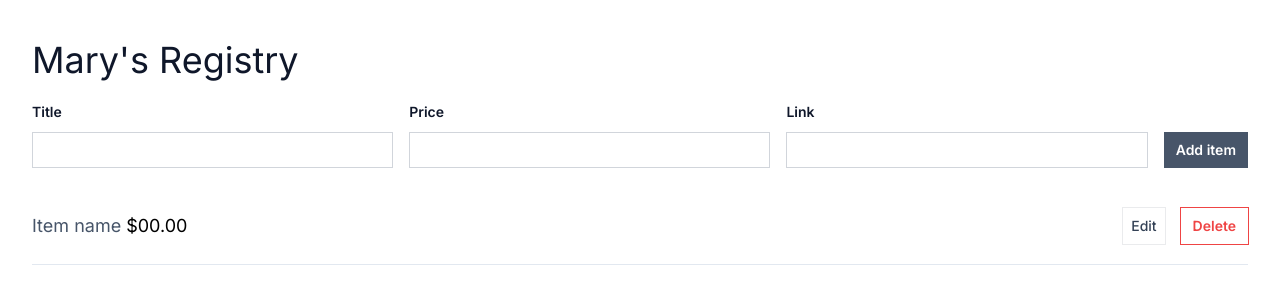
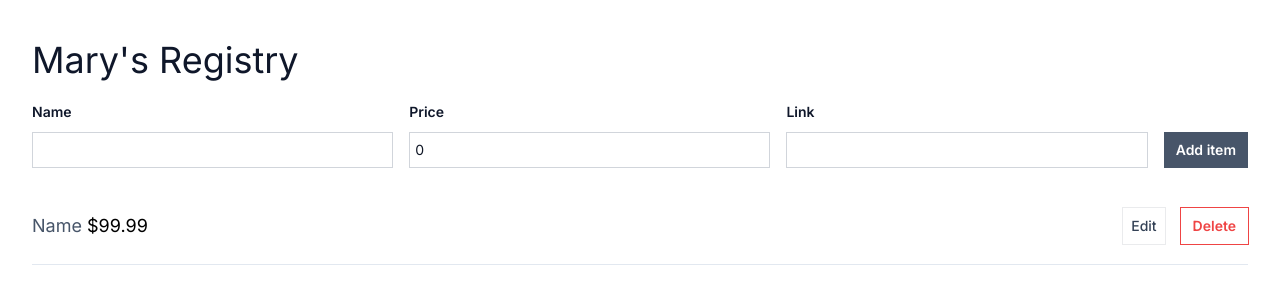
Before and after one commit to chanhman/breakup-registry, a Next.js app: page /registry/1 in a window 1280 px wide. Shown: the top 304 px of the page. Built offline with nearby package versions, Linux system fonts and the light colour scheme.

Commit message:
Mock adding items to a list

```diff
--- a/src/app/registry/[id]/page.tsx
+++ b/src/app/registry/[id]/page.tsx
@@ -1,21 +1,67 @@
+'use client';
+
+import { ChangeEvent, FormEvent, useState } from 'react';
+
+const data = [
+  {
+    id: 1,
+    name: 'Name',
+    price: 99.99,
+    link: '#link-me-daddy',
+  },
+];
+
 export default function Page() {
+  const [items, setItems] = useState(data);
+  const [formData, setFormData] = useState({
+    id: 0,
+    name: '',
+    price: 0,
+    link: '',
+  });
+
+  function handleOnSubmit(e: FormEvent<HTMLFormElement>) {
+    e.preventDefault();
+    setItems((prev) => [...prev, formData]);
+    setFormData({
+      id: 0,
+      name: '',
+      price: 0,
+      link: '',
+    });
+  }
+
+  function handleInputChange(e: ChangeEvent<HTMLInputElement>) {
+    e.preventDefault();
+    setFormData((prev) => ({
+      ...prev,
+      id: Math.random(),
+      [e.target.name]: e.target.value,
+    }));
+  }
+
   return (
     <div className="py-10 px-8">
       <h1 className="text-2xl text-slate-900 sm:text-4xl">Mary's Registry</h1>
 
-      <form className="flex items-end gap-4 py-5" action="">
+      <form
+        className="flex items-end gap-4 py-5"
+        onSubmit={(e) => handleOnSubmit(e)}
+      >
         <div className="flex-1 grid gap-2">
           <label
             className="block text-sm font-semibold leading-6 text-slate-900"
-            htmlFor="title"
+            htmlFor="name"
           >
-            Title
+            Name
           </label>
           <input
             className="block w-full border-0 p-1.5 text-gray-900 ring-1 ring-inset ring-gray-300 placeholder:text-gray-400 sm:text-sm sm:leading-6"
+            onChange={(e) => handleInputChange(e)}
+            value={formData.name}
             type="text"
-            name="title"
-            id="title"
+            name="name"
+            id="name"
           />
         </div>
         <div className="flex-1 grid gap-2">
@@ -27,6 +73,8 @@ export default function Page() {
           </label>
           <input
             className="block w-full border-0 p-1.5 text-gray-900 ring-1 ring-inset ring-gray-300 placeholder:text-gray-400 sm:text-sm sm:leading-6"
+            onChange={(e) => handleInputChange(e)}
+            value={formData.price}
             type="number"
             name="price"
             id="price"
@@ -41,6 +89,8 @@ export default function Page() {
           </label>
           <input
             className="block w-full border-0 p-1.5 text-gray-900 ring-1 ring-inset ring-gray-300 placeholder:text-gray-400 sm:text-sm sm:leading-6"
+            onChange={(e) => handleInputChange(e)}
+            value={formData.link}
             type="text"
             name="link"
             id="link"
@@ -57,12 +107,16 @@ export default function Page() {
       </form>
 
       <div className="">
-        <div className="flex items-center justify-between py-5 text-sm leading-6 border-slate-200 border-b">
+        {items.map((item) => (
+          <div
+            className="flex items-center justify-between py-5 text-sm leading-6 border-slate-200 border-b"
+            key={item.id}
+          >
             <div className="text-lg">
-            <a className="text-slate-600 hover:underline" href="">
-              Item name
+              <a className="text-slate-600 hover:underline" href={item.link}>
+                {item.name}
               </a>{' '}
-            $00.00
+              ${item.price}
             </div>
             <div className="flex gap-4">
               <button className="pointer-events-auto ml-4 flex-none px-2 py-[0.3125rem] font-medium text-slate-700 ring-1 ring-slate-700/10 hover:bg-slate-50">
@@ -73,6 +127,7 @@ export default function Page() {
               </button>
             </div>
           </div>
+        ))}
       </div>
     </div>
   );
```
Lines whose indentation alone changed are shown as unchanged.
